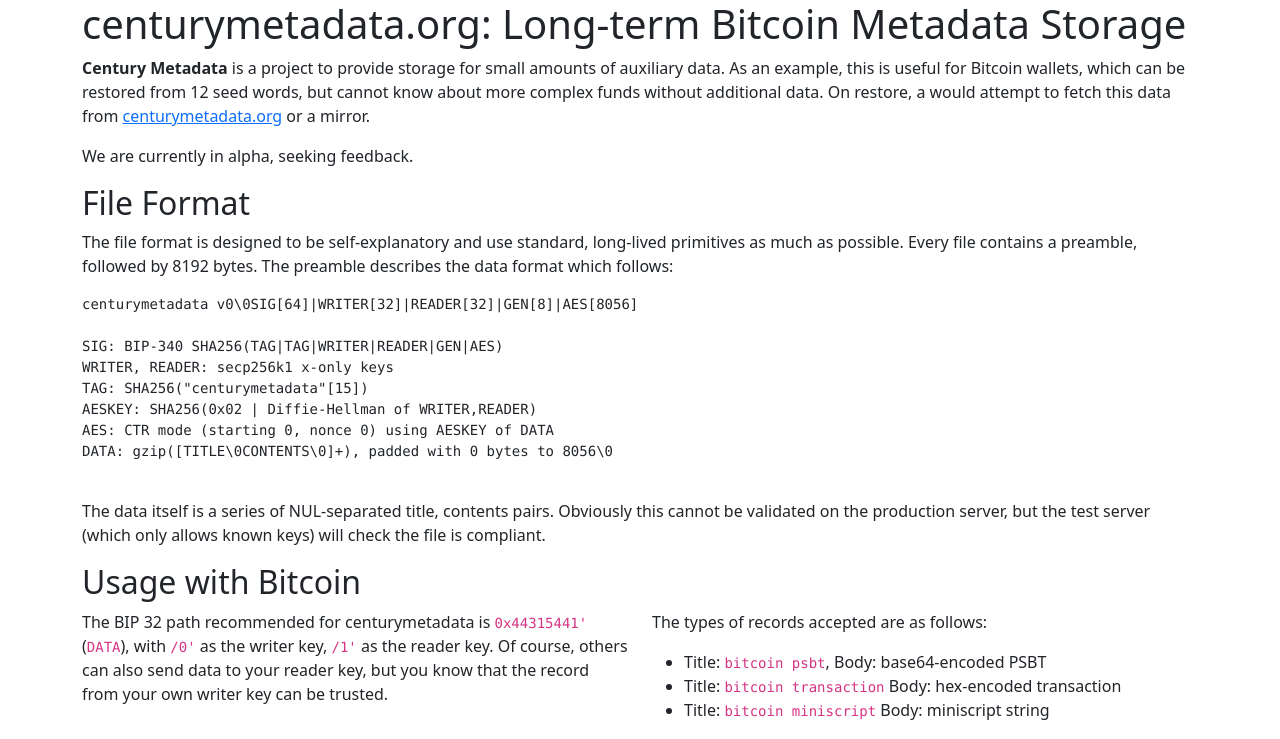
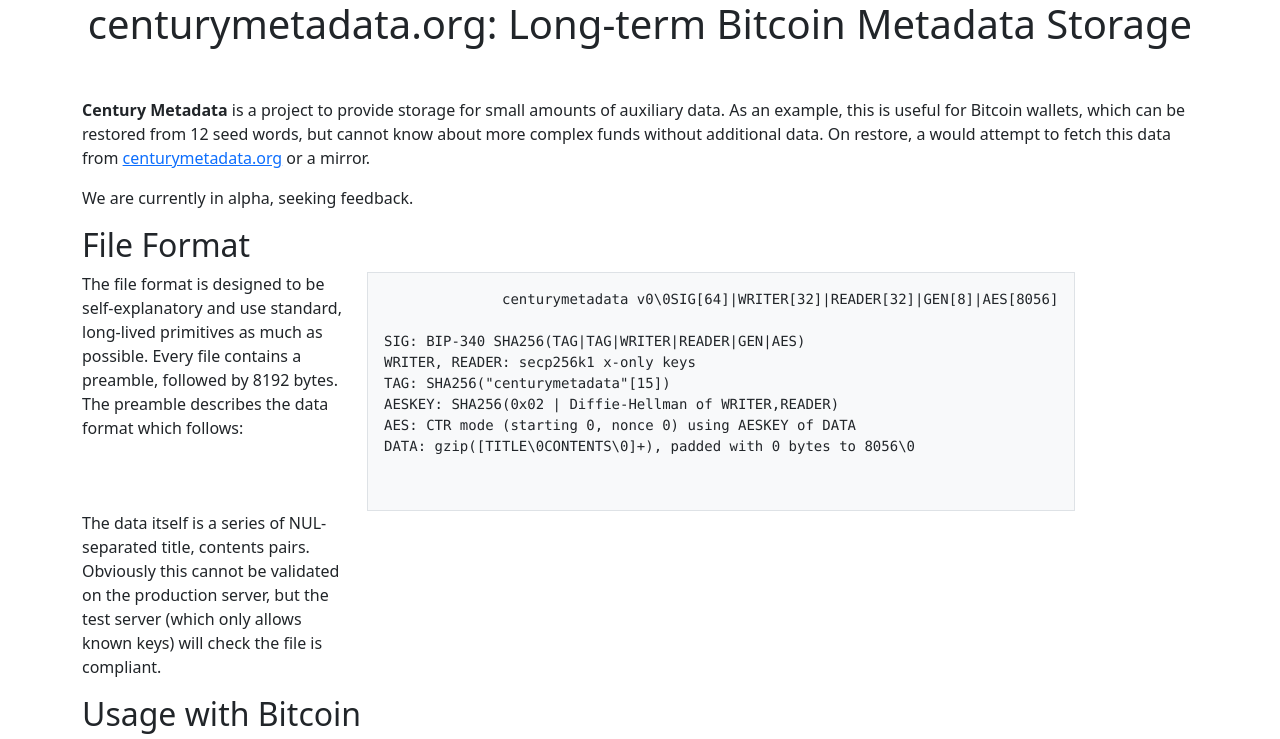
Before and after one commit to rustyrussell/centurymetadata, a plain HTML site: page web/index.html in a window 1280 px wide. Shown: the top 739 px of the page. Drawn offline with nearby package versions, Linux system fonts and the light colour scheme.

Commit message:
A little fancier CSS.
Signed-off-by: Rusty Russell <rusty@rustcorp.com.au>

```diff
--- a/web/index.html
+++ b/web/index.html
@@ -10,7 +10,7 @@
     <script src="https://cdn.jsdelivr.net/npm/bootstrap@5.0.2/dist/js/bootstrap.bundle.min.js" integrity="sha384-MrcW6ZMFYlzcLA8Nl+NtUVF0sA7MsXsP1UyJoMp4YLEuNSfAP+JcXn/tWtIaxVXM" crossorigin="anonymous"></script>
 
     <div class="container" style="margin-bottom: 100px;">
-      <h1>centurymetadata.org: Long-term Bitcoin Metadata Storage</h1>
+      <h1 style="text-align:center;margin-bottom: 50px;">centurymetadata.org: Long-term Bitcoin Metadata Storage</h1>
 
       <div class="row">
 	<div class="col-sm">
@@ -29,17 +29,19 @@ fetch this data from <a href="centurymetadata.org">centurymetadata.org</a> or a
 
       <div class="row">
 	<h2>File Format</h2>
-	<div class="col-sm">
+	<div class="col-md-3">
 	  <p>
 	    The file format is designed to be self-explanatory and use standard,
 long-lived primitives as much as possible.  Every file contains a
 preamble, followed by 8192 bytes.  The preamble describes the data
 format which follows:
 	  </p>
+	</div>
 
-	  <p>
+	<div class="col-auto">
+	  <div class="p-3 border bg-light">
 	    <pre>
-centurymetadata v0\0SIG[64]|WRITER[32]|READER[32]|GEN[8]|AES[8056]
+	      centurymetadata v0\0SIG[64]|WRITER[32]|READER[32]|GEN[8]|AES[8056]
 
 SIG: BIP-340 SHA256(TAG|TAG|WRITER|READER|GEN|AES)
 WRITER, READER: secp256k1 x-only keys
@@ -48,8 +50,10 @@ AESKEY: SHA256(0x02 | Diffie-Hellman of WRITER,READER)
 AES: CTR mode (starting 0, nonce 0) using AESKEY of DATA
 DATA: gzip([TITLE\0CONTENTS\0]+), padded with 0 bytes to 8056\0
 	    </pre>
-	  </p>
+	  </div>
+	</div>
 
+	<div class="col-md-3">
 	  <p>
 	    The data itself is a series of NUL-separated title, contents pairs.
 Obviously this cannot be validated on the production server, but the
```
Also changed, not shown: 1 other file.
